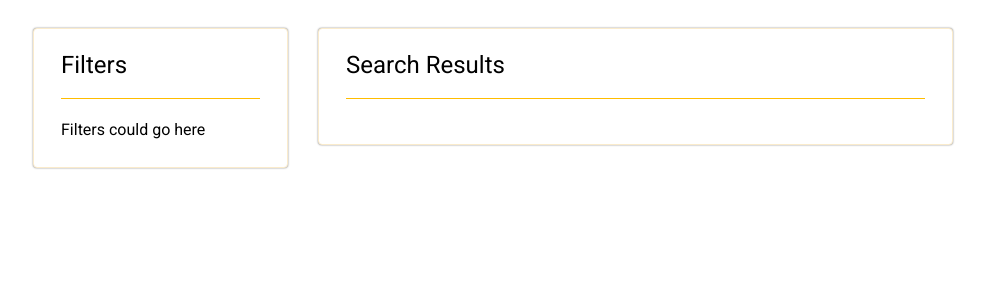
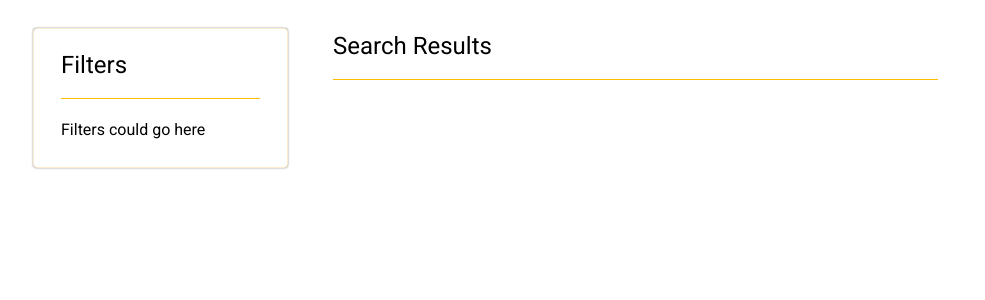
Before and after one commit to valiakopoulos/BookXchange, a Python web app: template templates/search.html in a window 1280 px wide. Shown: the part 75-375 px from the top of the page, without its empty margins (147-1132 px from the left). Run offline with Jinja, Linux system fonts and the light colour scheme; the template is opened without the code that fills it, so the values that code supplies are empty; some libraries are stand-ins or nearby versions.

Commit message:
Modified earch styling

```diff
--- a/templates/search.html
+++ b/templates/search.html
@@ -15,7 +15,7 @@
             </div>
         </div>
         <div class="col-lg-7">
-            <div class="panel panel-warning">
+            <div class="panel-warning">
                 <div class="panel-body">
                     <h3 class="top-buffer">
                         Search Results
```
